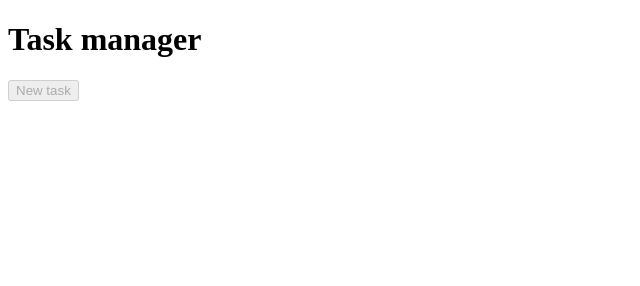
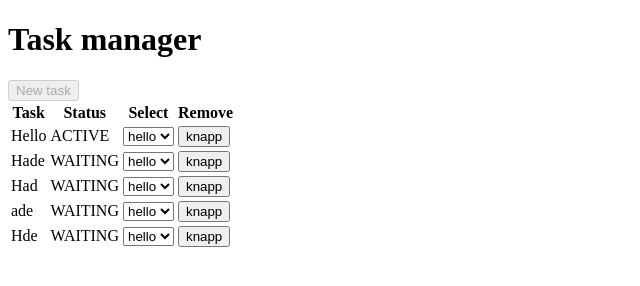
Before and after one commit to h577870/DAT152_oblig1, a plain HTML site: page WebContent/WEB-INF/views/index.html in a window 1280 px wide. Shown: the whole page, without its empty margins (0-640 px from the left). Drawn offline with Linux system fonts and the light colour scheme.

Commit message:
added showtask, removetask and other fun stuff

```diff
--- a/WebContent/WEB-INF/js/GuiHandler.js
+++ b/WebContent/WEB-INF/js/GuiHandler.js
@@ -1,4 +1,8 @@
 "use strict"
+
+import { Task } from './Task.js'
+
+let taskContainer = document.getElementsByClassName('taskcontainer')[0]
 
 class GuiHandler {
 
@@ -6,24 +10,59 @@ class GuiHandler {
 	*Properties 'allStatuses', 'deleteTaskCallback' og 'newStatusCallback'
 	*/
 
-	constructor(element) {
-		TODO
-	}
-
 	//Prefix '_' i funksjonsnavn er for å markere at funksjonene er private.
 
 	_showTask(task) {
+		const tbl = taskContainer.getElementsByTagName('table')[0]
 
-		TODO
+		const title = task._title
+		const status = task._status
+		const selector = document.createElement('select')
+		const option_w = document.createElement('option')
+		option_w.text = "hello"
+		selector.add(option_w)
+		const button = document.createElement('button')
+		button.textContent = "knapp"
+
+		const row = tbl.insertRow()
+		row.dataset.row_id = task._id
+		const td1 = row.insertCell(0)
+		const td2 = row.insertCell(1)
+		const td3 = row.insertCell(2)
+		const td4 = row.insertCell(3)
+
+		td1.appendChild(document.createTextNode(title))
+		td2.appendChild(document.createTextNode(status))
+		td3.appendChild(selector)
+		td4.appendChild(button)
+
+		button.addEventListener('click', async (e) => {
+			this._removeTask(row.dataset.row_id)
+			console.log(row.dataset.row_id)
+		})
+
+
 	}
 	_update(task) {
-		TODO
+		//TODO
 	}
 	_removeTask(id) {
-		TODO
+		let child = document.querySelector(`[data-row_id="${id}"]`)
+		child.parentNode.removeChild(child)
 	}
 	_noTask() {
-		TODO
+		//TODO
 	}
 
 }
+const task_list = [
+	new Task(1, "Hello", 'ACTIVE'),
+	new Task(2, 'Hade', 'WAITING'),
+	new Task(3, 'Had', 'WAITING'),
+	new Task(4, 'ade', 'WAITING'),
+	new Task(5, 'Hde', 'WAITING')
+]
+const gui = new GuiHandler()
+task_list.forEach(task => {
+	gui._showTask(task)
+})
--- a/WebContent/WEB-INF/js/Task.js
+++ b/WebContent/WEB-INF/js/Task.js
@@ -1,20 +1,13 @@
 "use strict"
 
-class Task {
+export class Task {
 
 	//Er det sånn man lager klasser? :P
 
 	constructor(id, title, status) {
-		let task_id = id
-		let task_title = title
-		let task_status = status
-
-		this.getTaskId = () => { return task_id }
-		this.getTaskTitle = () => { return task_title }
-		this.getTaskStatus = () => { return task_status }
-
-		this.setTaskTitle = (title) => { task_title = title }
-		this.setTaskStatus = (status) => { task_status = status }
+		this._id = id
+		this._title = title
+		this._status = status
 	}
 
 	get taskId() { return this.getTaskId }
--- a/WebContent/WEB-INF/views/index.html
+++ b/WebContent/WEB-INF/views/index.html
@@ -1,13 +1,27 @@
 <!DOCTYPE html>
 <html>
+
 <head>
-<meta charset="ISO-8859-1">
-<title>Task manager</title>
-<script src="../js/lol.js" defer></script>
+	<meta charset="ISO-8859-1">
+	<title>Task manager</title>
+	<script type="module" src="../js/GuiHandler.js" defer></script>
 </head>
+
 <body>
-	<h1>Task manager</h1>
-	<button id="newTask" disabled="disabled">New task</button>
-	<div class="taskList"></div>
+	<div class="taskcontainer">
+		<h1>Task manager</h1>
+		<button id="newTask" disabled="disabled">New task</button>
+		<div class="tasklist">
+			<table>
+				<tr>
+					<th>Task</th>
+					<th>Status</th>
+					<th>Select</th>
+					<th>Remove</th>
+				</tr>
+			</table>
+		</div>
+	</div>
 </body>
+
 </html>
```
Also changed, not shown: WebContent/WEB-INF/web.xml (added, +9 -0 lines).
